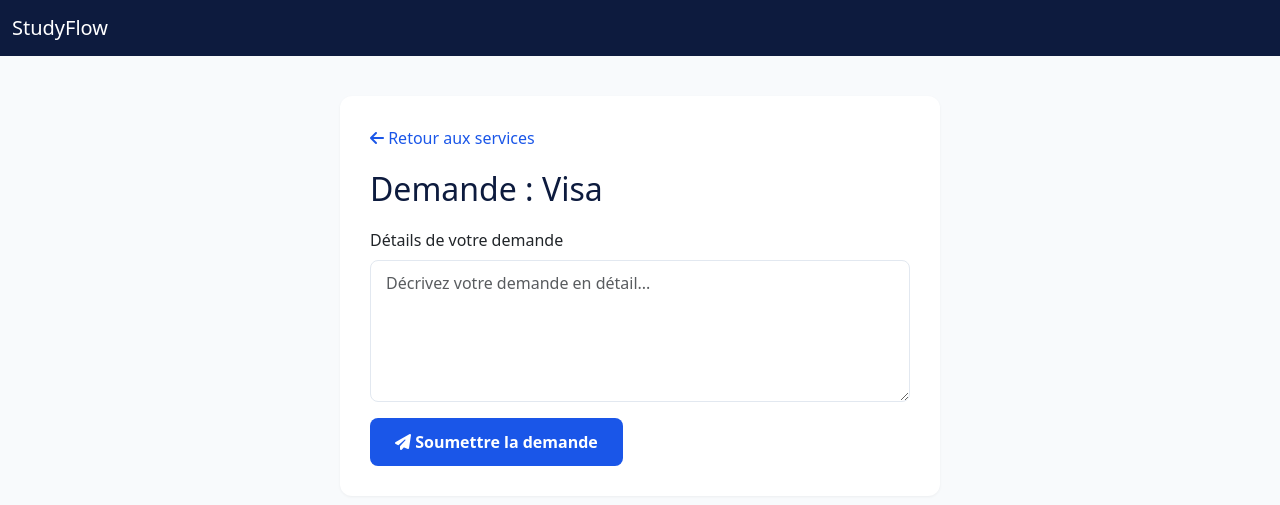
After one commit to skillathebest6-cmd/Study-flow-, a Flask app: page /auth/services/new/visa in a window 1280 px wide. The commit adds this page. Shown: the top 505 px of the page. Run offline with Flask 3, Linux system fonts and the light colour scheme; a user stored in the database is signed in; some libraries are stand-ins or nearby versions.

Commit message:
Add service requests feature

```diff
--- a/routes/auth.py
+++ b/routes/auth.py
@@ -1,6 +1,6 @@
 from flask import Blueprint, render_template, redirect, url_for, flash, request, send_from_directory, current_app
 from flask_login import login_user, logout_user, login_required, current_user
-from models.user import User, StudentProfile, Document, Payment, Notification
+from models.user import User, StudentProfile, Document, Payment, Notification, ServiceRequest
 from extensions import db
 from datetime import datetime
 from werkzeug.utils import secure_filename
@@ -186,3 +186,29 @@ def suivi():
 def logout():
     logout_user()
     return redirect(url_for('auth.login'))
+
+@auth_bp.route('/services')
+@login_required
+def services():
+    profile = get_profile()
+    requests = ServiceRequest.query.filter_by(student_id=profile.id).order_by(ServiceRequest.created_at.desc()).all()
+    return render_template('student/services.html', requests=requests)
+
+@auth_bp.route('/services/new/<service_type>', methods=['GET', 'POST'])
+@login_required
+def new_service_request(service_type):
+    profile = get_profile()
+
+    if request.method == 'POST':
+        details = request.form.get('details', '')
+        new_request = ServiceRequest(
+            student_id=profile.id,
+            service_type=service_type,
+            details=details
+        )
+        db.session.add(new_request)
+        db.session.commit()
+        flash(f'Votre demande de {service_type} a été soumise avec succès!', 'success')
+        return redirect(url_for('auth.services'))
+
+    return render_template('student/new_service_request.html', service_type=service_type)
--- a/templates/auth/dashboard.html
+++ b/templates/auth/dashboard.html
@@ -7,6 +7,7 @@
   <i class="fas fa-home"></i> Tableau de bord
 </a>
 <a href="{{ url_for('auth.documents') }}" class="sidebar-link">
+<a href="{{ url_for('auth.services') }}" class="sidebar-link"><i class="fas fa-concierge-bell"></i> Services</a>
   <i class="fas fa-folder-open"></i> Mes Documents
 </a>
 <a href="{{ url_for('auth.payments') }}" class="sidebar-link">
--- /dev/null
+++ b/templates/student/new_service_request.html
@@ -0,0 +1,58 @@
+<!DOCTYPE html>
+<html lang="fr">
+<head>
+    <meta charset="UTF-8">
+    <meta name="viewport" content="width=device-width, initial-scale=1.0">
+    <title>StudyFlow - Nouvelle Demande</title>
+    <link href="https://cdn.jsdelivr.net/npm/bootstrap@5.3.2/dist/css/bootstrap.min.css" rel="stylesheet">
+    <link href="https://cdnjs.cloudflare.com/ajax/libs/font-awesome/6.5.0/css/all.min.css" rel="stylesheet">
+    <style>
+        body { background: #F8FAFC; }
+        .navbar { background: #0D1B3E; }
+        .navbar a { color: white !important; }
+        .form-container { max-width: 600px; margin: 40px auto; background: white; border-radius: 12px; padding: 30px; box-shadow: 0 1px 3px rgba(0,0,0,0.05); }
+        .form-control, .form-select { border-radius: 8px; border: 1.5px solid #E2E8F0; padding: 10px 15px; }
+        .btn-submit { background: #1A56E8; color: white; border: none; padding: 12px 25px; border-radius: 8px; font-weight: 600; }
+        .btn-submit:hover { background: #1447CC; color: white; }
+        .service-title { color: #0D1B3E; margin-bottom: 20px; text-transform: capitalize; }
+    </style>
+</head>
+<body>
+    <nav class="navbar navbar-expand-lg">
+        <div class="container-fluid">
+            <a class="navbar-brand" href="{{ url_for('auth.dashboard') }}">StudyFlow</a>
+        </div>
+    </nav>
+
+    <div class="container">
+        <div class="form-container">
+            <a href="{{ url_for('auth.services') }}" style="color: #1A56E8; text-decoration: none;">
+                <i class="fas fa-arrow-left"></i> Retour aux services
+            </a>
+
+            <h2 class="service-title" style="margin-top: 20px;">
+                Demande : {{ service_type }}
+            </h2>
+
+            {% with messages = get_flashed_messages(with_categories=true) %}
+                {% if messages %}
+                    {% for category, message in messages %}
+                        <div class="alert alert-{{ category }}">{{ message }}</div>
+                    {% endfor %}
+                {% endif %}
+            {% endwith %}
+
+            <form method="POST">
+                <div class="mb-3">
+                    <label class="form-label">Détails de votre demande</label>
+                    <textarea name="details" class="form-control" rows="5" placeholder="Décrivez votre demande en détail..." required></textarea>
+                </div>
+
+                <button type="submit" class="btn-submit">
+                    <i class="fas fa-paper-plane"></i> Soumettre la demande
+                </button>
+            </form>
+        </div>
+    </div>
+</body>
+</html>
```
Also changed, not shown: models/user.py (+12 -0 lines), templates/student/services.html (added, +106 -0 lines), instance/studyflow.db.
